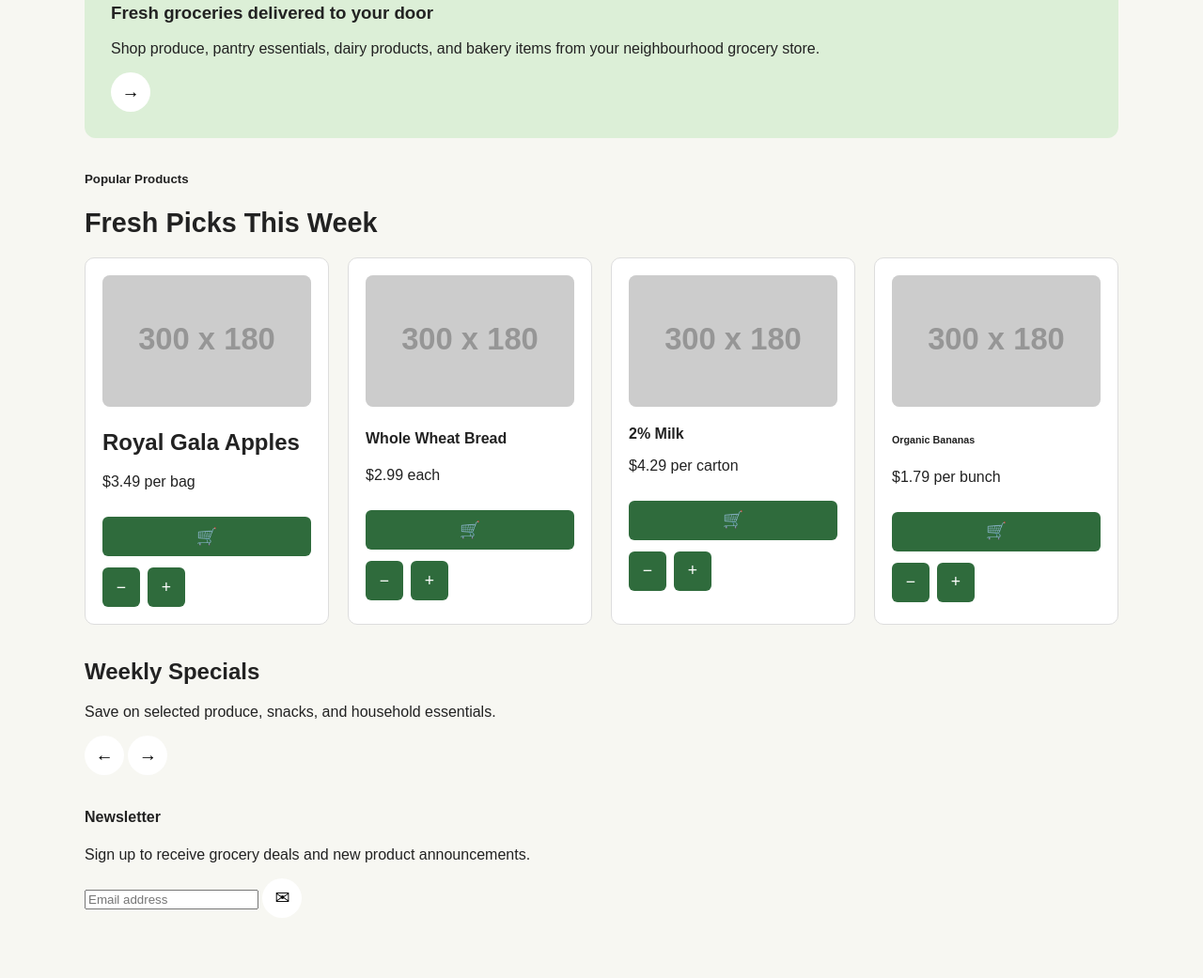
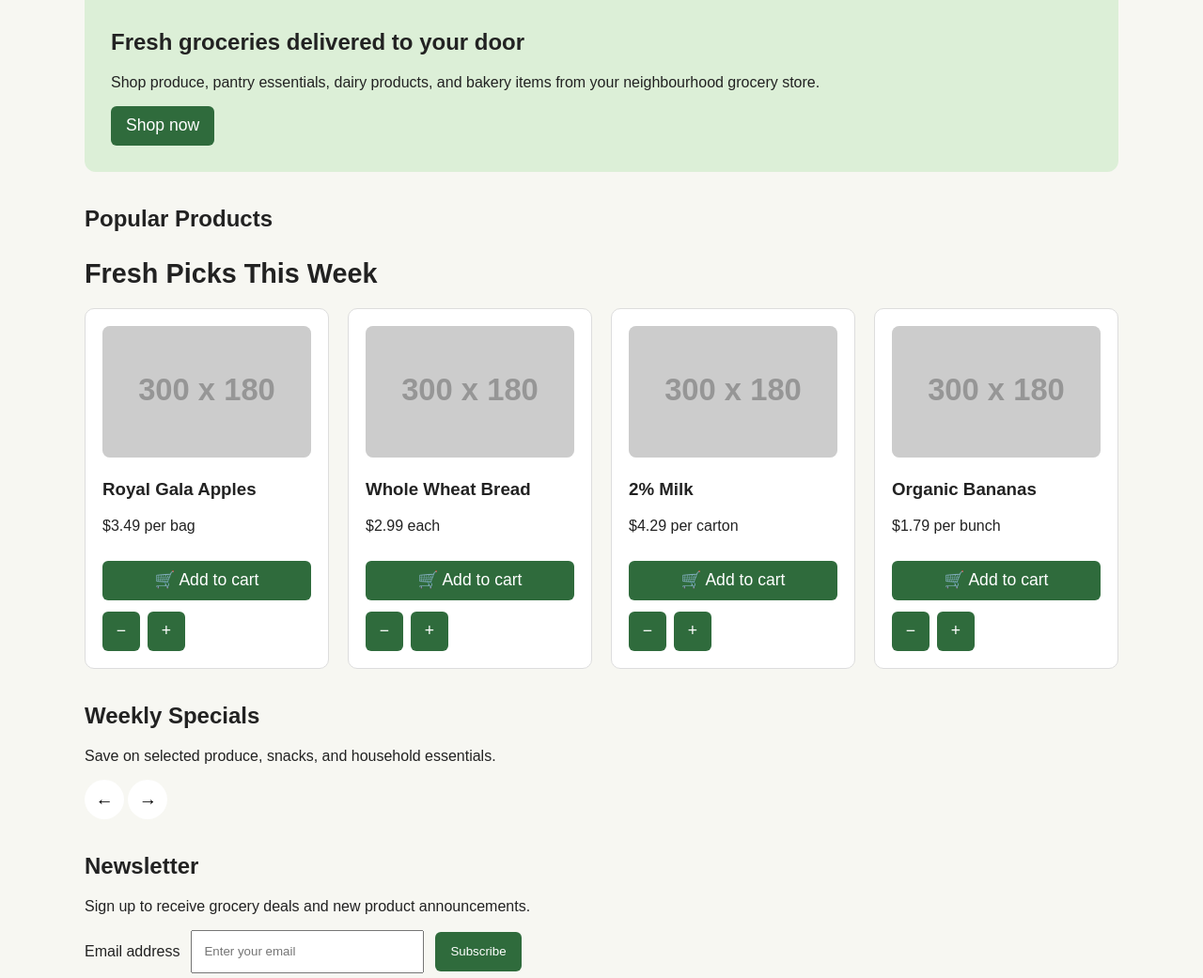
Before and after one commit to FableTestOrg2/FableRepo1, a plain HTML site: page Fable-sample-test-file copy.html in a window 1280 px wide. Shown: the part 251-1292 px from the top of the page at 94% size. Drawn offline with Linux system fonts and the light colour scheme; placeholder pictures from the web are drawn by us.

Commit message:
Save uncommitted changes

```diff
--- a/Fable-sample-test-file copy.html
+++ b/Fable-sample-test-file copy.html
@@ -52,6 +52,16 @@
       border-radius: 50%;
       background: white;
       font-size: 1.2rem;
+    }
+
+    .cta-button {
+      min-height: 42px;
+      border: 0;
+      border-radius: 6px;
+      background: #2f6b3c;
+      color: white;
+      font-size: 1.1rem;
+      padding: 0 16px;
     }
 
     main {
@@ -116,6 +126,29 @@
       margin: 0;
     }
 
+    .newsletter-form {
+      display: flex;
+      gap: 12px;
+      align-items: center;
+      flex-wrap: wrap;
+      margin-top: 12px;
+    }
+
+    .newsletter-form input {
+      min-width: 220px;
+      min-height: 42px;
+      padding: 0 12px;
+    }
+
+    .newsletter-form button {
+      min-height: 42px;
+      padding: 0 16px;
+      border: 0;
+      border-radius: 6px;
+      background: #2f6b3c;
+      color: white;
+    }
+
     section {
       margin-top: 36px;
     }
@@ -130,8 +163,7 @@
 </head>
 <body>
   <header>
-    <!-- Intentionally not an h1 -->
-    <div class="site-title">Fresh Basket Grocery</div>
+    <h1 class="site-title">Fresh Basket Grocery</h1>
 
     <nav aria-label="Main navigation">
       <a href="#">Home</a>
@@ -141,121 +173,109 @@
       <a href="#">Weekly Deals</a>
 
       <div class="header-actions">
-        <!-- Intentionally unlabeled buttons -->
-        <button class="icon-button">🔍</button>
-        <button class="icon-button">👤</button>
-        <button class="icon-button">🛒</button>
+        <button type="button" class="icon-button" aria-label="Search">🔍</button>
+        <button type="button" class="icon-button" aria-label="Account">👤</button>
+        <button type="button" class="icon-button" aria-label="Shopping cart">🛒</button>
       </div>
     </nav>
   </header>
 
   <main>
     <section class="hero">
-      <!-- Poor heading structure: begins with h3 -->
-      <h3>Fresh groceries delivered to your door</h3>
+      <h2>Fresh groceries delivered to your door</h2>
       <p>
         Shop produce, pantry essentials, dairy products, and bakery items
         from your neighbourhood grocery store.
       </p>
 
-      <!-- Intentionally unlabeled button with only an icon -->
-      <button class="icon-button">→</button>
+      <button type="button" class="cta-button" aria-label="Shop groceries now">Shop now</button>
     </section>
 
     <section>
-      <!-- Skips from h3 to h5 -->
-      <h5>Popular Products</h5>
-
-      <!-- Looks like a heading but is not a heading element -->
-      <div class="large-text">Fresh Picks This Week</div>
+      <h2>Popular Products</h2>
+      <h3 class="large-text">Fresh Picks This Week</h3>
 
       <div class="product-grid">
         <article class="product-card">
           <img src="https://via.placeholder.com/300x180?text=Apples" alt="Red apples">
-          <h2>Royal Gala Apples</h2>
+          <h3>Royal Gala Apples</h3>
           <p>$3.49 per bag</p>
 
-          <!-- Intentionally unlabeled add-to-cart button -->
-          <button>🛒</button>
+          <button type="button" aria-label="Add Royal Gala Apples to cart">🛒 Add to cart</button>
 
-          <div class="quantity-controls">
-            <!-- Intentionally unlabeled quantity buttons -->
-            <button>−</button>
-            <button>+</button>
+          <div class="quantity-controls" aria-label="Quantity controls for Royal Gala Apples">
+            <button type="button" aria-label="Decrease quantity">−</button>
+            <button type="button" aria-label="Increase quantity">+</button>
           </div>
         </article>
 
         <article class="product-card">
           <img src="https://via.placeholder.com/300x180?text=Bread" alt="Loaf of bread">
-          <!-- Incorrect heading level under h5 -->
-          <h4>Whole Wheat Bread</h4>
+          <h3>Whole Wheat Bread</h3>
           <p>$2.99 each</p>
 
-          <button>🛒</button>
+          <button type="button" aria-label="Add Whole Wheat Bread to cart">🛒 Add to cart</button>
 
-          <div class="quantity-controls">
-            <button>−</button>
-            <button>+</button>
+          <div class="quantity-controls" aria-label="Quantity controls for Whole Wheat Bread">
+            <button type="button" aria-label="Decrease quantity">−</button>
+            <button type="button" aria-label="Increase quantity">+</button>
           </div>
         </article>
 
         <article class="product-card">
           <img src="https://via.placeholder.com/300x180?text=Milk" alt="Carton of milk">
-          <!-- Visual title presented as plain text -->
-          <p><strong>2% Milk</strong></p>
+          <h3>2% Milk</h3>
           <p>$4.29 per carton</p>
 
-          <button>🛒</button>
+          <button type="button" aria-label="Add 2% Milk to cart">🛒 Add to cart</button>
 
-          <div class="quantity-controls">
-            <button>−</button>
-            <button>+</button>
+          <div class="quantity-controls" aria-label="Quantity controls for 2% Milk">
+            <button type="button" aria-label="Decrease quantity">−</button>
+            <button type="button" aria-label="Increase quantity">+</button>
           </div>
         </article>
 
         <article class="product-card">
           <img src="https://via.placeholder.com/300x180?text=Bananas" alt="Bunch of bananas">
-          <h6>Organic Bananas</h6>
+          <h3>Organic Bananas</h3>
           <p>$1.79 per bunch</p>
 
-          <button>🛒</button>
+          <button type="button" aria-label="Add Organic Bananas to cart">🛒 Add to cart</button>
 
-          <div class="quantity-controls">
-            <button>−</button>
-            <button>+</button>
+          <div class="quantity-controls" aria-label="Quantity controls for Organic Bananas">
+            <button type="button" aria-label="Decrease quantity">−</button>
+            <button type="button" aria-label="Increase quantity">+</button>
           </div>
         </article>
       </div>
     </section>
 
     <section>
-      <!-- Heading hierarchy continues inconsistently -->
       <h2>Weekly Specials</h2>
       <p>Save on selected produce, snacks, and household essentials.</p>
 
-      <!-- Intentionally unlabeled carousel buttons -->
-      <button class="icon-button">←</button>
-      <button class="icon-button">→</button>
+      <button type="button" class="icon-button" aria-label="Previous slide">←</button>
+      <button type="button" class="icon-button" aria-label="Next slide">→</button>
     </section>
 
     <section>
-      <h4>Newsletter</h4>
+      <h2>Newsletter</h2>
       <p>Sign up to receive grocery deals and new product announcements.</p>
 
-      <input type="email" placeholder="Email address">
-
-      <!-- Intentionally unlabeled submit button -->
-      <button class="icon-button">✉</button>
+      <form class="newsletter-form">
+        <label for="newsletter-email">Email address</label>
+        <input id="newsletter-email" type="email" name="email" placeholder="Enter your email">
+        <button type="submit" aria-label="Subscribe to newsletter">Subscribe</button>
+      </form>
     </section>
   </main>
 
   <footer>
     <p>&copy; 2026 Fresh Basket Grocery</p>
 
-    <!-- Intentionally unlabeled social media buttons -->
-    <button class="icon-button">f</button>
-    <button class="icon-button">◎</button>
-    <button class="icon-button">▶</button>
+    <button type="button" class="icon-button" aria-label="Facebook">f</button>
+    <button type="button" class="icon-button" aria-label="Instagram">◎</button>
+    <button type="button" class="icon-button" aria-label="YouTube">▶</button>
   </footer>
 </body>
 </html>
```
